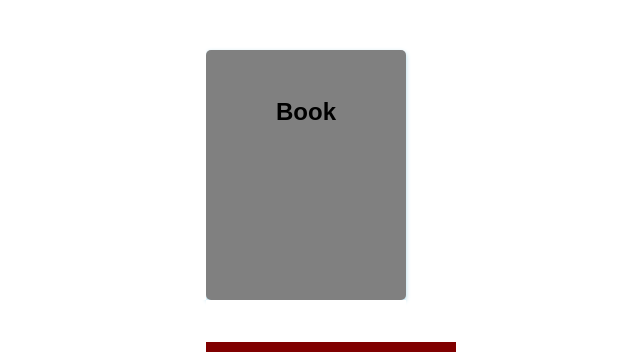
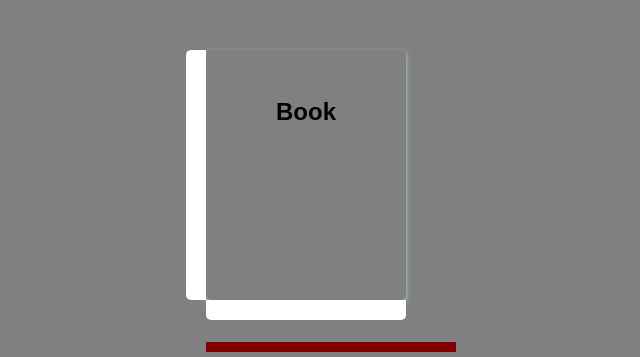
Before and after one commit to tiemhgo/project, a plain HTML site: page index.html in a window 1280 px wide. Shown: the top 357 px of the page, without its empty margins (334-974 px from the left). Drawn offline with Linux system fonts and the light colour scheme.

Commit message:
Update styles.css

```diff
--- a/styles.css
+++ b/styles.css
@@ -1,6 +1,3 @@
-html {
-    background-color: white;
-}
 
 .book {
     width: 200px;
```
